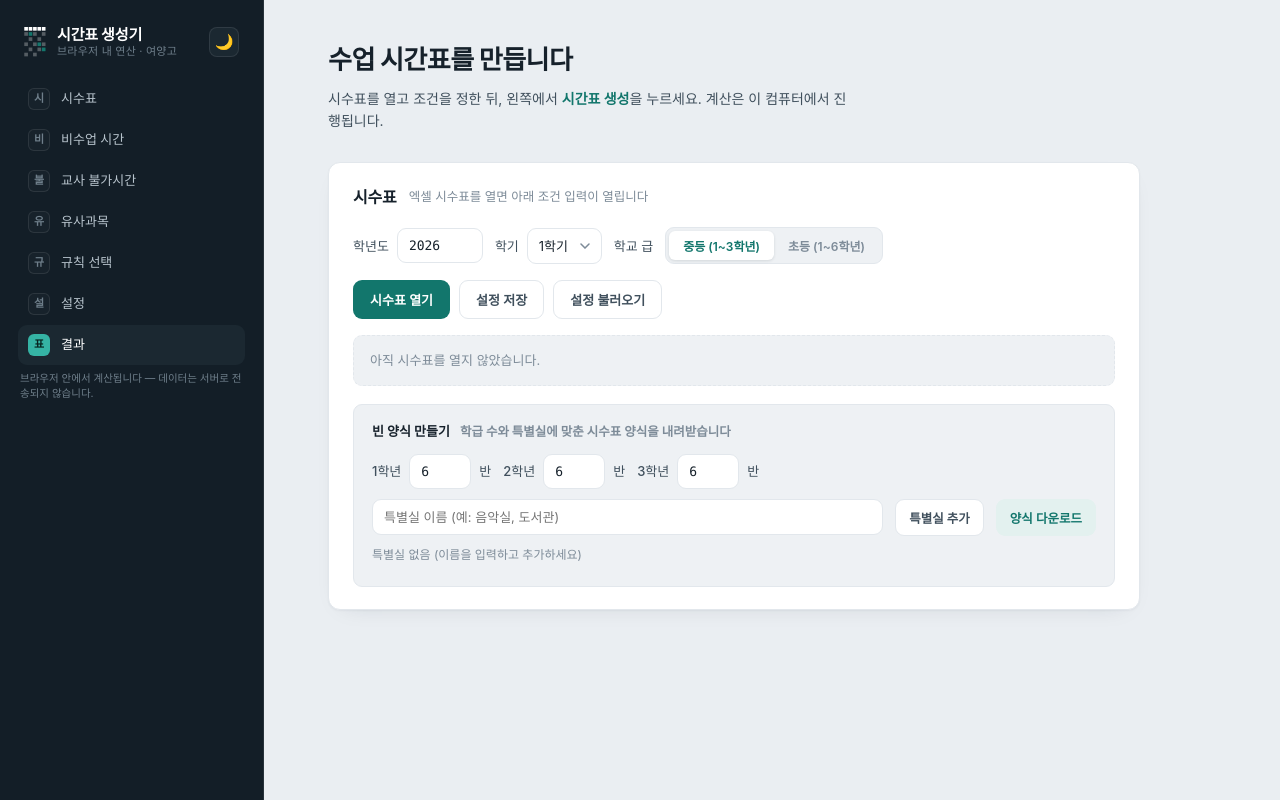
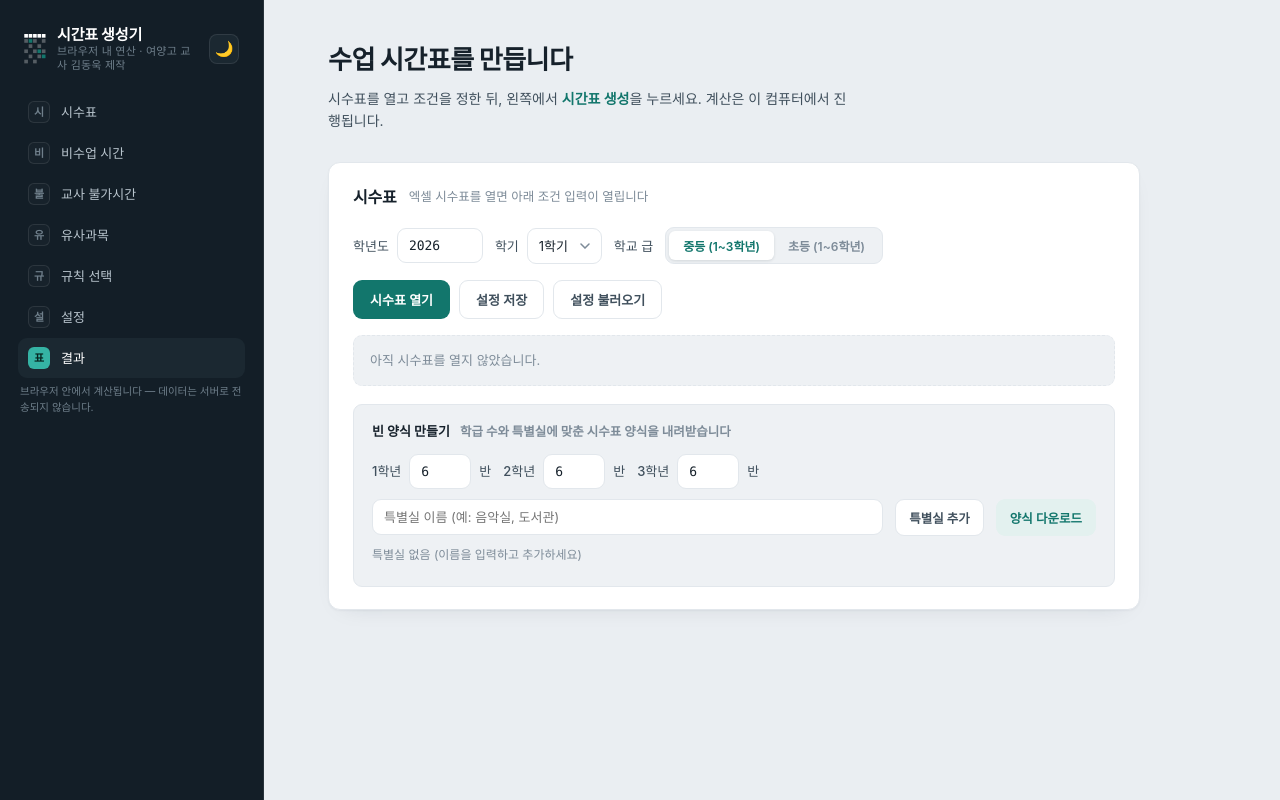
Before and after one commit to yd043105-pixel/timetablecreator, a website built with Vite: page index.html in a window 1280 px wide. Built offline with nearby package versions, Linux system fonts and the light colour scheme; a web font is replaced by a local one; what or-tools-wasm would draw is missing.

Commit message:
시간표 생성기 v1

```diff
--- a/index.html
+++ b/index.html
@@ -30,7 +30,7 @@
       </svg>
       <div class="brand-text">
         <span class="brand-name">시간표 생성기</span>
-        <span class="brand-sub">브라우저 내 연산 · 여양고</span>
+        <span class="brand-sub">브라우저 내 연산 · 여양고 교사 김동욱 제작</span>
       </div>
       <button id="btnTheme" class="theme-btn" title="라이트 / 다크 전환" aria-label="테마 전환">🌙</button>
     </div>
```
